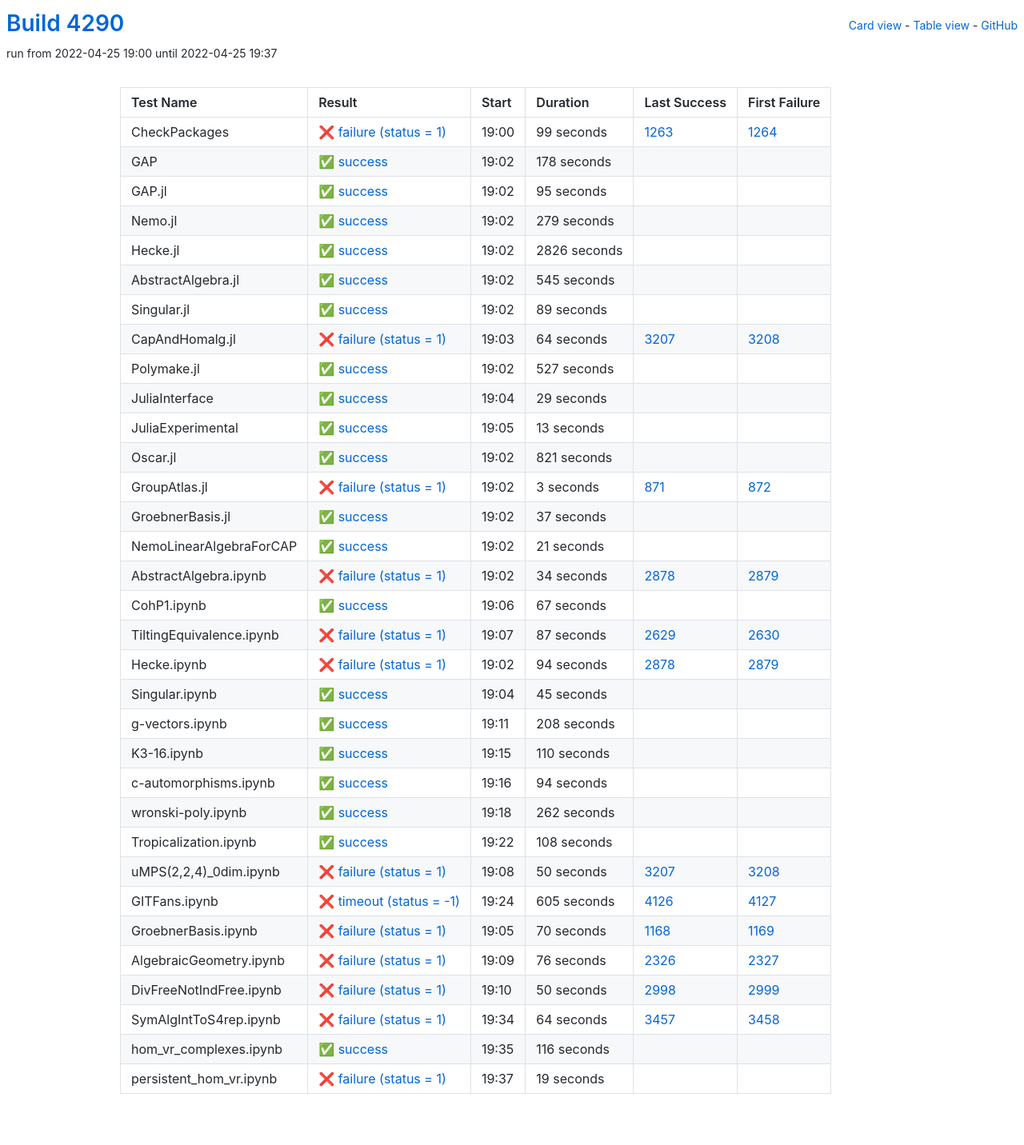
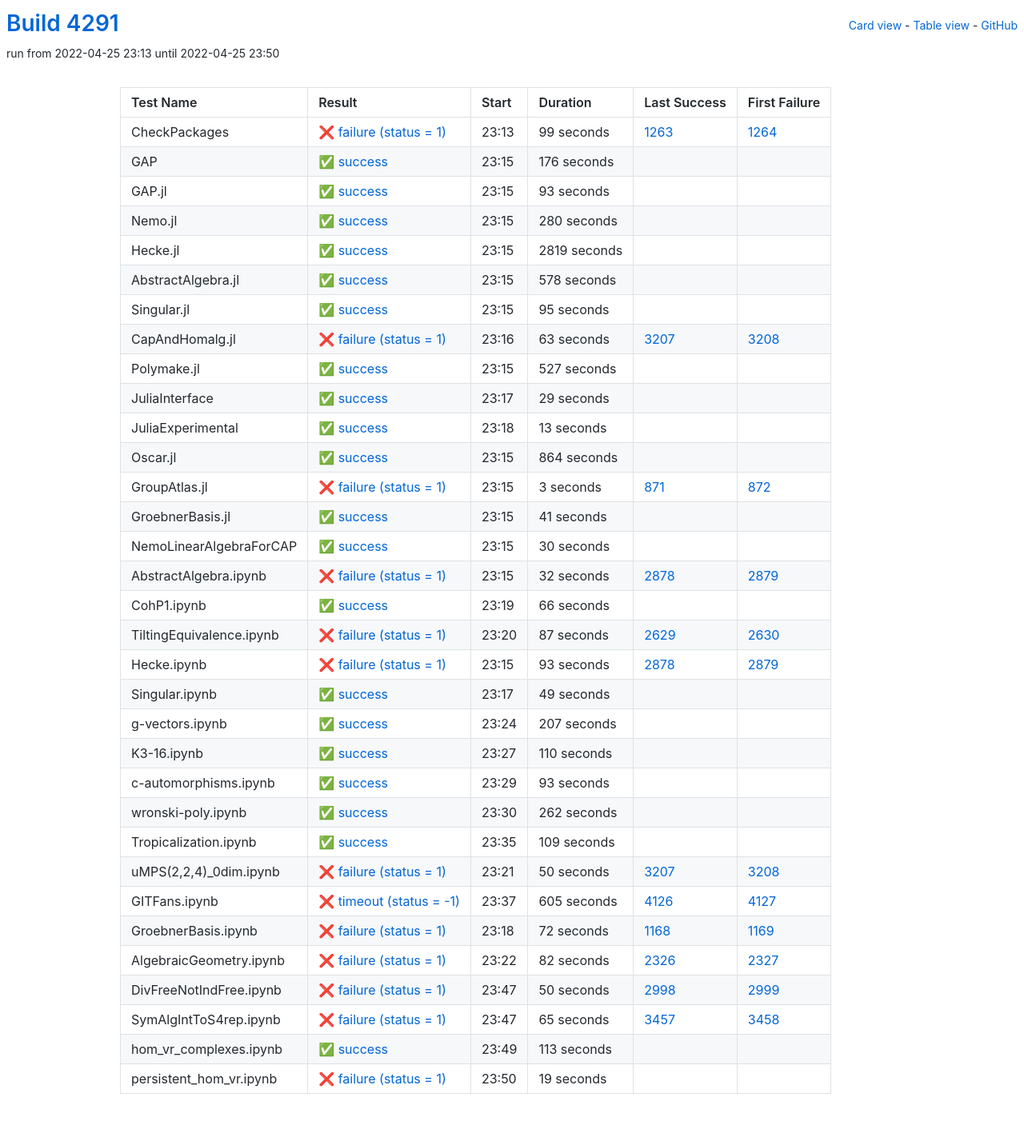
Before and after one commit to oscar-system/oscar-ci-status-stable, a Jekyll site: the page built from table.html, in a window 1280 px wide. Shown: the whole page at 80% size. Built offline with Jekyll 4.4.1, drawn with Linux system fonts in a browser that asks for light colours.

Commit message:
Build #4291

```diff
--- a/_data/ci.yml
+++ b/_data/ci.yml
@@ -1,6 +1,6 @@
 ---
-build: 4290
-build_url: https://oscarci.mathematik.uni-kl.de/job/oscar-stable/4290/
+build: 4291
+build_url: https://oscarci.mathematik.uni-kl.de/job/oscar-stable/4291/
 job: oscar-stable
 organization: oscar-system
 repo: oscar-ci-status-stable
@@ -8,8 +8,8 @@ repourl: https://github.com/oscar-system/oscar-ci-status-stable
 tests:
 - name: CheckPackages
   id: checkpackages
-  log: https://oscarci.mathematik.uni-kl.de/job/oscar-stable/4290/artifact/logs/build-4290/CheckPackages.log
-  start: 2022-04-25 19:00
+  log: https://oscarci.mathematik.uni-kl.de/job/oscar-stable/4291/artifact/logs/build-4291/CheckPackages.log
+  start: 2022-04-25 23:13
   success: false
   exitcode: 1
   status: failure
@@ -20,20 +20,68 @@ tests:
   first_failure_url: https://oscarci.mathematik.uni-kl.de/job/oscar-stable/1264/
 - name: GAP
   id: gap
-  log: https://oscarci.mathematik.uni-kl.de/job/oscar-stable/4290/artifact/logs/build-4290/GAP.log
-  start: 2022-04-25 19:02
+  log: https://oscarci.mathematik.uni-kl.de/job/oscar-stable/4291/artifact/logs/build-4291/GAP.log
+  start: 2022-04-25 23:15
   success: true
   exitcode: 0
   status: success
-  duration: 178
+  duration: 176
   last_success: false
   last_success_url:
   first_failure: false
   first_failure_url:
 - name: GAP.jl
   id: gap-jl
-  log: https://oscarci.mathematik.uni-kl.de/job/oscar-stable/4290/artifact/logs/build-4290/GAP.jl.log
-  start: 2022-04-25 19:02
+  log: https://oscarci.mathematik.uni-kl.de/job/oscar-stable/4291/artifact/logs/build-4291/GAP.jl.log
+  start: 2022-04-25 23:15
+  success: true
+  exitcode: 0
+  status: success
+  duration: 93
+  last_success: false
+  last_success_url:
+  first_failure: false
+  first_failure_url:
+- name: Nemo.jl
+  id: nemo-jl
+  log: https://oscarci.mathematik.uni-kl.de/job/oscar-stable/4291/artifact/logs/build-4291/Nemo.jl.log
+  start: 2022-04-25 23:15
+  success: true
+  exitcode: 0
+  status: success
+  duration: 280
+  last_success: false
+  last_success_url:
+  first_failure: false
+  first_failure_url:
+- name: Hecke.jl
+  id: hecke-jl
+  log: https://oscarci.mathematik.uni-kl.de/job/oscar-stable/4291/artifact/logs/build-4291/Hecke.jl.log
+  start: 2022-04-25 23:15
+  success: true
+  exitcode: 0
+  status: success
+  duration: 2819
+  last_success: false
+  last_success_url:
+  first_failure: false
+  first_failure_url:
+- name: AbstractAlgebra.jl
+  id: abstractalgebra-jl
+  log: https://oscarci.mathematik.uni-kl.de/job/oscar-stable/4291/artifact/logs/build-4291/AbstractAlgebra.jl.log
+  start: 2022-04-25 23:15
+  success: true
+  exitcode: 0
+  status: success
+  duration: 578
+  last_success: false
+  last_success_url:
+  first_failure: false
+  first_failure_url:
+- name: Singular.jl
+  id: singular-jl
+  log: https://oscarci.mathematik.uni-kl.de/job/oscar-stable/4291/artifact/logs/build-4291/Singular.jl.log
+  start: 2022-04-25 23:15
   success: true
   exitcode: 0
   status: success
@@ -42,70 +90,22 @@ tests:
   last_success_url:
   first_failure: false
   first_failure_url:
-- name: Nemo.jl
-  id: nemo-jl
-  log: https://oscarci.mathematik.uni-kl.de/job/oscar-stable/4290/artifact/logs/build-4290/Nemo.jl.log
-  start: 2022-04-25 19:02
-  success: true
-  exitcode: 0
-  status: success
-  duration: 279
-  last_success: false
-  last_success_url:
-  first_failure: false
-  first_failure_url:
-- name: Hecke.jl
-  id: hecke-jl
-  log: https://oscarci.mathematik.uni-kl.de/job/oscar-stable/4290/artifact/logs/build-4290/Hecke.jl.log
-  start: 2022-04-25 19:02
-  success: true
-  exitcode: 0
-  status: success
-  duration: 2826
-  last_success: false
-  last_success_url:
-  first_failure: false
-  first_failure_url:
-- name: AbstractAlgebra.jl
-  id: abstractalgebra-jl
-  log: https://oscarci.mathematik.uni-kl.de/job/oscar-stable/4290/artifact/logs/build-4290/AbstractAlgebra.jl.log
-  start: 2022-04-25 19:02
-  success: true
-  exitcode: 0
-  status: success
-  duration: 545
-  last_success: false
-  last_success_url:
-  first_failure: false
-  first_failure_url:
-- name: Singular.jl
-  id: singular-jl
-  log: https://oscarci.mathematik.uni-kl.de/job/oscar-stable/4290/artifact/logs/build-4290/Singular.jl.log
-  start: 2022-04-25 19:02
-  success: true
-  exitcode: 0
-  status: success
-  duration: 89
-  last_success: false
-  last_success_url:
-  first_failure: false
-  first_failure_url:
 - name: CapAndHomalg.jl
   id: capandhomalg-jl
-  log: https://oscarci.mathematik.uni-kl.de/job/oscar-stable/4290/artifact/logs/build-4290/CapAndHomalg.jl.log
-  start: 2022-04-25 19:03
+  log: https://oscarci.mathematik.uni-kl.de/job/oscar-stable/4291/artifact/logs/build-4291/CapAndHomalg.jl.log
+  start: 2022-04-25 23:16
   success: false
   exitcode: 1
   status: failure
-  duration: 64
+  duration: 63
   last_success: 3207
   last_success_url: https://oscarci.mathematik.uni-kl.de/job/oscar-stable/3207/
   first_failure: 3208
   first_failure_url: https://oscarci.mathematik.uni-kl.de/job/oscar-stable/3208/
 - name: Polymake.jl
   id: polymake-jl
-  log: https://oscarci.mathematik.uni-kl.de/job/oscar-stable/4290/artifact/logs/build-4290/Polymake.jl.log
-  start: 2022-04-25 19:02
+  log: https://oscarci.mathematik.uni-kl.de/job/oscar-stable/4291/artifact/logs/build-4291/Polymake.jl.log
+  start: 2022-04-25 23:15
   success: true
   exitcode: 0
   status: success
@@ -116,8 +116,8 @@ tests:
   first_failure_url:
 - name: JuliaInterface
   id: juliainterface
-  log: https://oscarci.mathematik.uni-kl.de/job/oscar-stable/4290/artifact/logs/build-4290/JuliaInterface.log
-  start: 2022-04-25 19:04
+  log: https://oscarci.mathematik.uni-kl.de/job/oscar-stable/4291/artifact/logs/build-4291/JuliaInterface.log
+  start: 2022-04-25 23:17
   success: true
   exitcode: 0
   status: success
@@ -128,8 +128,8 @@ tests:
   first_failure_url:
 - name: JuliaExperimental
   id: juliaexperimental
-  log: https://oscarci.mathematik.uni-kl.de/job/oscar-stable/4290/artifact/logs/build-4290/JuliaExperimental.log
-  start: 2022-04-25 19:05
+  log: https://oscarci.mathematik.uni-kl.de/job/oscar-stable/4291/artifact/logs/build-4291/JuliaExperimental.log
+  start: 2022-04-25 23:18
   success: true
   exitcode: 0
   status: success
@@ -140,20 +140,20 @@ tests:
   first_failure_url:
 - name: Oscar.jl
   id: oscar-jl
-  log: https://oscarci.mathematik.uni-kl.de/job/oscar-stable/4290/artifact/logs/build-4290/Oscar.jl.log
-  start: 2022-04-25 19:02
+  log: https://oscarci.mathematik.uni-kl.de/job/oscar-stable/4291/artifact/logs/build-4291/Oscar.jl.log
+  start: 2022-04-25 23:15
   success: true
   exitcode: 0
   status: success
-  duration: 821
+  duration: 864
   last_success: false
   last_success_url:
   first_failure: false
   first_failure_url:
 - name: GroupAtlas.jl
   id: groupatlas-jl
-  log: https://oscarci.mathematik.uni-kl.de/job/oscar-stable/4290/artifact/logs/build-4290/GroupAtlas.jl.log
-  start: 2022-04-25 19:02
+  log: https://oscarci.mathematik.uni-kl.de/job/oscar-stable/4291/artifact/logs/build-4291/GroupAtlas.jl.log
+  start: 2022-04-25 23:15
   success: false
   exitcode: 1
   status: failure
@@ -164,56 +164,56 @@ tests:
   first_failure_url: https://oscarci.mathematik.uni-kl.de/job/oscar-stable/872/
 - name: GroebnerBasis.jl
   id: groebnerbasis-jl
-  log: https://oscarci.mathematik.uni-kl.de/job/oscar-stable/4290/artifact/logs/build-4290/GroebnerBasis.jl.log
-  start: 2022-04-25 19:02
+  log: https://oscarci.mathematik.uni-kl.de/job/oscar-stable/4291/artifact/logs/build-4291/GroebnerBasis.jl.log
+  start: 2022-04-25 23:15
   success: true
   exitcode: 0
   status: success
-  duration: 37
+  duration: 41
   last_success: false
   last_success_url:
   first_failure: false
   first_failure_url:
 - name: NemoLinearAlgebraForCAP
   id: nemolinearalgebraforcap
-  log: https://oscarci.mathematik.uni-kl.de/job/oscar-stable/4290/artifact/logs/build-4290/NemoLinearAlgebraForCAP.log
-  start: 2022-04-25 19:02
+  log: https://oscarci.mathematik.uni-kl.de/job/oscar-stable/4291/artifact/logs/build-4291/NemoLinearAlgebraForCAP.log
+  start: 2022-04-25 23:15
   success: true
   exitcode: 0
   status: success
-  duration: 21
+  duration: 30
   last_success: false
   last_success_url:
   first_failure: false
   first_failure_url:
 - name: AbstractAlgebra.ipynb
   id: abstractalgebra-ipynb
-  log: https://oscarci.mathematik.uni-kl.de/job/oscar-stable/4290/artifact/logs/build-4290/AbstractAlgebra.ipynb.log
-  start: 2022-04-25 19:02
+  log: https://oscarci.mathematik.uni-kl.de/job/oscar-stable/4291/artifact/logs/build-4291/AbstractAlgebra.ipynb.log
+  start: 2022-04-25 23:15
   success: false
   exitcode: 1
   status: failure
-  duration: 34
+  duration: 32
   last_success: 2878
   last_success_url: https://oscarci.mathematik.uni-kl.de/job/oscar-stable/2878/
   first_failure: 2879
   first_failure_url: https://oscarci.mathematik.uni-kl.de/job/oscar-stable/2879/
 - name: CohP1.ipynb
   id: cohp1-ipynb
-  log: https://oscarci.mathematik.uni-kl.de/job/oscar-stable/4290/artifact/logs/build-4290/CohP1.ipynb.log
-  start: 2022-04-25 19:06
+  log: https://oscarci.mathematik.uni-kl.de/job/oscar-stable/4291/artifact/logs/build-4291/CohP1.ipynb.log
+  start: 2022-04-25 23:19
   success: true
   exitcode: 0
   status: success
-  duration: 67
+  duration: 66
   last_success: false
   last_success_url:
   first_failure: false
   first_failure_url:
 - name: TiltingEquivalence.ipynb
   id: tiltingequivalence-ipynb
-  log: https://oscarci.mathematik.uni-kl.de/job/oscar-stable/4290/artifact/logs/build-4290/TiltingEquivalence.ipynb.log
-  start: 2022-04-25 19:07
+  log: https://oscarci.mathematik.uni-kl.de/job/oscar-stable/4291/artifact/logs/build-4291/TiltingEquivalence.ipynb.log
+  start: 2022-04-25 23:20
   success: false
   exitcode: 1
   status: failure
@@ -224,44 +224,44 @@ tests:
   first_failure_url: https://oscarci.mathematik.uni-kl.de/job/oscar-stable/2630/
 - name: Hecke.ipynb
   id: hecke-ipynb
-  log: https://oscarci.mathematik.uni-kl.de/job/oscar-stable/4290/artifact/logs/build-4290/Hecke.ipynb.log
-  start: 2022-04-25 19:02
+  log: https://oscarci.mathematik.uni-kl.de/job/oscar-stable/4291/artifact/logs/build-4291/Hecke.ipynb.log
+  start: 2022-04-25 23:15
   success: false
   exitcode: 1
   status: failure
-  duration: 94
+  duration: 93
   last_success: 2878
   last_success_url: https://oscarci.mathematik.uni-kl.de/job/oscar-stable/2878/
   first_failure: 2879
   first_failure_url: https://oscarci.mathematik.uni-kl.de/job/oscar-stable/2879/
 - name: Singular.ipynb
   id: singular-ipynb
-  log: https://oscarci.mathematik.uni-kl.de/job/oscar-stable/4290/artifact/logs/build-4290/Singular.ipynb.log
-  start: 2022-04-25 19:04
+  log: https://oscarci.mathematik.uni-kl.de/job/oscar-stable/4291/artifact/logs/build-4291/Singular.ipynb.log
+  start: 2022-04-25 23:17
   success: true
   exitcode: 0
   status: success
-  duration: 45
+  duration: 49
   last_success: false
   last_success_url:
   first_failure: false
   first_failure_url:
 - name: g-vectors.ipynb
   id: g-vectors-ipynb
-  log: https://oscarci.mathematik.uni-kl.de/job/oscar-stable/4290/artifact/logs/build-4290/g-vectors.ipynb.log
-  start: 2022-04-25 19:11
+  log: https://oscarci.mathematik.uni-kl.de/job/oscar-stable/4291/artifact/logs/build-4291/g-vectors.ipynb.log
+  start: 2022-04-25 23:24
   success: true
   exitcode: 0
   status: success
-  duration: 208
+  duration: 207
   last_success: false
   last_success_url:
   first_failure: false
   first_failure_url:
 - name: K3-16.ipynb
   id: k3-16-ipynb
-  log: https://oscarci.mathematik.uni-kl.de/job/oscar-stable/4290/artifact/logs/build-4290/K3-16.ipynb.log
-  start: 2022-04-25 19:15
+  log: https://oscarci.mathematik.uni-kl.de/job/oscar-stable/4291/artifact/logs/build-4291/K3-16.ipynb.log
+  start: 2022-04-25 23:27
   success: true
   exitcode: 0
   status: success
@@ -272,20 +272,20 @@ tests:
   first_failure_url:
 - name: c-automorphisms.ipynb
   id: c-automorphisms-ipynb
-  log: https://oscarci.mathematik.uni-kl.de/job/oscar-stable/4290/artifact/logs/build-4290/c-automorphisms.ipynb.log
-  start: 2022-04-25 19:16
+  log: https://oscarci.mathematik.uni-kl.de/job/oscar-stable/4291/artifact/logs/build-4291/c-automorphisms.ipynb.log
+  start: 2022-04-25 23:29
   success: true
   exitcode: 0
   status: success
-  duration: 94
+  duration: 93
   last_success: false
   last_success_url:
   first_failure: false
   first_failure_url:
 - name: wronski-poly.ipynb
   id: wronski-poly-ipynb
-  log: https://oscarci.mathematik.uni-kl.de/job/oscar-stable/4290/artifact/logs/build-4290/wronski-poly.ipynb.log
-  start: 2022-04-25 19:18
+  log: https://oscarci.mathematik.uni-kl.de/job/oscar-stable/4291/artifact/logs/build-4291/wronski-poly.ipynb.log
+  start: 2022-04-25 23:30
   success: true
   exitcode: 0
   status: success
@@ -296,20 +296,20 @@ tests:
   first_failure_url:
 - name: Tropicalization.ipynb
   id: tropicalization-ipynb
-  log: https://oscarci.mathematik.uni-kl.de/job/oscar-stable/4290/artifact/logs/build-4290/Tropicalization.ipynb.log
-  start: 2022-04-25 19:22
+  log: https://oscarci.mathematik.uni-kl.de/job/oscar-stable/4291/artifact/logs/build-4291/Tropicalization.ipynb.log
+  start: 2022-04-25 23:35
   success: true
   exitcode: 0
   status: success
-  duration: 108
+  duration: 109
   last_success: false
   last_success_url:
   first_failure: false
   first_failure_url:
 - name: uMPS(2,2,4)_0dim.ipynb
   id: umps-2-2-4-0dim-ipynb
-  log: https://oscarci.mathematik.uni-kl.de/job/oscar-stable/4290/artifact/logs/build-4290/uMPS-2-2-4-_0dim.ipynb.log
-  start: 2022-04-25 19:08
+  log: https://oscarci.mathematik.uni-kl.de/job/oscar-stable/4291/artifact/logs/build-4291/uMPS-2-2-4-_0dim.ipynb.log
+  start: 2022-04-25 23:21
   success: false
   exitcode: 1
   status: failure
@@ -320,8 +320,8 @@ tests:
   first_failure_url: https://oscarci.mathematik.uni-kl.de/job/oscar-stable/3208/
 - name: GITFans.ipynb
   id: gitfans-ipynb
-  log: https://oscarci.mathematik.uni-kl.de/job/oscar-stable/4290/artifact/logs/build-4290/GITFans.ipynb.log
-  start: 2022-04-25 19:24
+  log: https://oscarci.mathematik.uni-kl.de/job/oscar-stable/4291/artifact/logs/build-4291/GITFans.ipynb.log
+  start: 2022-04-25 23:37
   success: false
   exitcode: -1
   status: timeout
@@ -332,32 +332,32 @@ tests:
   first_failure_url: https://oscarci.mathematik.uni-kl.de/job/oscar-stable/4127/
 - name: GroebnerBasis.ipynb
   id: groebnerbasis-ipynb
-  log: https://oscarci.mathematik.uni-kl.de/job/oscar-stable/4290/artifact/logs/build-4290/GroebnerBasis.ipynb.log
-  start: 2022-04-25 19:05
+  log: https://oscarci.mathematik.uni-kl.de/job/oscar-stable/4291/artifact/logs/build-4291/GroebnerBasis.ipynb.log
+  start: 2022-04-25 23:18
   success: false
   exitcode: 1
   status: failure
-  duration: 70
+  duration: 72
   last_success: 1168
   last_success_url: https://oscarci.mathematik.uni-kl.de/job/oscar-stable/1168/
   first_failure: 1169
   first_failure_url: https://oscarci.mathematik.uni-kl.de/job/oscar-stable/1169/
 - name: AlgebraicGeometry.ipynb
   id: algebraicgeometry-ipynb
-  log: https://oscarci.mathematik.uni-kl.de/job/oscar-stable/4290/artifact/logs/build-4290/AlgebraicGeometry.ipynb.log
-  start: 2022-04-25 19:09
+  log: https://oscarci.mathematik.uni-kl.de/job/oscar-stable/4291/artifact/logs/build-4291/AlgebraicGeometry.ipynb.log
+  start: 2022-04-25 23:22
   success: false
   exitcode: 1
   status: failure
-  duration: 76
+  duration: 82
   last_success: 2326
   last_success_url: https://oscarci.mathematik.uni-kl.de/job/oscar-stable/2326/
   first_failure: 2327
   first_failure_url: https://oscarci.mathematik.uni-kl.de/job/oscar-stable/2327/
 - name: DivFreeNotIndFree.ipynb
   id: divfreenotindfree-ipynb
-  log: https://oscarci.mathematik.uni-kl.de/job/oscar-stable/4290/artifact/logs/build-4290/DivFreeNotIndFree.ipynb.log
-  start: 2022-04-25 19:10
+  log: https://oscarci.mathematik.uni-kl.de/job/oscar-stable/4291/artifact/logs/build-4291/DivFreeNotIndFree.ipynb.log
+  start: 2022-04-25 23:47
   success: false
   exitcode: 1
   status: failure
@@ -368,32 +368,32 @@ tests:
   first_failure_url: https://oscarci.mathematik.uni-kl.de/job/oscar-stable/2999/
 - name: SymAlgIntToS4rep.ipynb
   id: symalginttos4rep-ipynb
-  log: https://oscarci.mathematik.uni-kl.de/job/oscar-stable/4290/artifact/logs/build-4290/SymAlgIntToS4rep.ipynb.log
-  start: 2022-04-25 19:34
+  log: https://oscarci.mathematik.uni-kl.de/job/oscar-stable/4291/artifact/logs/build-4291/SymAlgIntToS4rep.ipynb.log
+  start: 2022-04-25 23:47
   success: false
   exitcode: 1
   status: failure
-  duration: 64
+  duration: 65
   last_success: 3457
   last_success_url: https://oscarci.mathematik.uni-kl.de/job/oscar-stable/3457/
   first_failure: 3458
   first_failure_url: https://oscarci.mathematik.uni-kl.de/job/oscar-stable/3458/
 - name: hom_vr_complexes.ipynb
   id: hom-vr-complexes-ipynb
-  log: https://oscarci.mathematik.uni-kl.de/job/oscar-stable/4290/artifact/logs/build-4290/hom_vr_complexes.ipynb.log
-  start: 2022-04-25 19:35
+  log: https://oscarci.mathematik.uni-kl.de/job/oscar-stable/4291/artifact/logs/build-4291/hom_vr_complexes.ipynb.log
+  start: 2022-04-25 23:49
   success: true
   exitcode: 0
   status: success
-  duration: 116
+  duration: 113
   last_success: false
   last_success_url:
   first_failure: false
   first_failure_url:
 - name: persistent_hom_vr.ipynb
   id: persistent-hom-vr-ipynb
-  log: https://oscarci.mathematik.uni-kl.de/job/oscar-stable/4290/artifact/logs/build-4290/persistent_hom_vr.ipynb.log
-  start: 2022-04-25 19:37
+  log: https://oscarci.mathematik.uni-kl.de/job/oscar-stable/4291/artifact/logs/build-4291/persistent_hom_vr.ipynb.log
+  start: 2022-04-25 23:50
   success: false
   exitcode: 1
   status: failure
```
Also changed, not shown: README.md.
